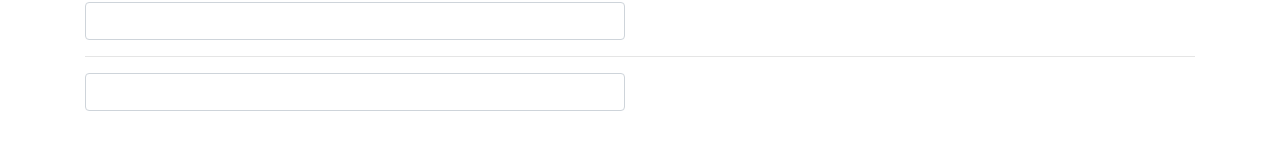
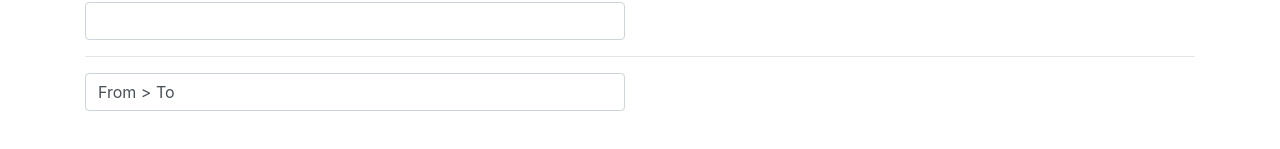
Before and after one commit to perrymarkg/angular-hoteldatepickr, an Angular app: page / in a window 1280 px wide. Shown: the part 265-414 px from the top of the page. Built offline with nearby package versions, Linux system fonts and the light colour scheme; what ng4-click-outside would draw is missing.

Commit message:
Broken range pickr

```diff
--- a/src/app/app.component.html
+++ b/src/app/app.component.html
@@ -15,7 +15,11 @@
   <hr>
   <div class="row">
     <div class="col-md-6">
-        <app-date-pickr [dateFormat]="'E MMM dd, yyyy'" [type]="'range'" [name]=""></app-date-pickr>
+        <app-date-pickr
+          [dateFormat]="'E MMM dd, yyyy'"
+          [type]="'range'"
+          [name]="date"
+          [disabledDates]="disabledDates"></app-date-pickr>
     </div>
   </div>
 </div>
--- a/src/app/app.component.ts
+++ b/src/app/app.component.ts
@@ -9,4 +9,6 @@ import { CalendarComponent } from './calendar/calendar.component';
 export class AppComponent {
   title = 'app';
   dateTest = new Date('2018-08-25');
+
+  disabledDates = ['2018-04-24', '2018-04-19'];
 }
--- a/src/app/calendar/calendar.component.ts
+++ b/src/app/calendar/calendar.component.ts
@@ -9,7 +9,7 @@ import { DatePipe } from '@angular/common';
 })
 export class CalendarComponent implements OnInit {
 
-    @Output() dateSelected = new EventEmitter<Date>();
+    @Output() dateSelected = new EventEmitter<any>();
 
     @Input() type: string;
     @Input() date: string | Date;
@@ -42,10 +42,9 @@ export class CalendarComponent implements OnInit {
     clickStarted = false;
     clickEnded: boolean;
     dateHovered: Date;
-    @Output() rangeStart: Date;
-    @Output() rangeEnd: Date;
-    @Output() rangeStarted = new EventEmitter<Date>();
-    @Output() rangeEnded = new EventEmitter<Date>();
+
+    @Input() rangeStart: Date;
+    @Input() rangeEnd: Date;
 
     constructor(private dp: DatePipe) {
         this.today.setHours(0, 0, 0, 0);
@@ -75,12 +74,12 @@ export class CalendarComponent implements OnInit {
             this.selectedDate.setHours(0, 0, 0, 0);
         }
 
-        if ( this.type === 'range') {
-
+        if ( !this.selectedDate || (this.type === 'range' && !this.rangeStart ) ) {
+            this.activeMonth = new Date( this.today );
         }
 
-        if ( !this.selectedDate ) {
-            this.activeMonth = new Date( this.today );
+        if ( this.type === 'range' && this.rangeStart && this.rangeEnd) {
+            this.activeMonth = new Date( this.rangeStart );
         }
 
         this.days = new Array( this.totalDays ).fill(0);
@@ -210,12 +209,16 @@ export class CalendarComponent implements OnInit {
         }
 
         this.setDayClasses();
-        this.dateSelected.emit( event.obj.date );
+        this.dateSelected.emit({
+            selected: event.obj.date,
+            from: this.rangeStart,
+            to: this.rangeEnd
+        });
     }
 
     registerClicks( event: any) {
 
-        if ( this.rangeStart && event.obj.date.getTime() < this.rangeStart.getTime() ) {
+        if ( !this.isRangeAllowed( event.obj.date ) ) {
             this.resetRange();
         }
 
@@ -223,11 +226,9 @@ export class CalendarComponent implements OnInit {
             this.clickStarted = true;
             this.rangeStart = event.obj.date;
             this.rangeEnd = null;
-            this.rangeStarted.emit(event.obj.date);
         } else {
             this.clickStarted = false;
             this.rangeEnd = event.obj.date;
-            this.rangeEnded.emit(event.obj.date);
             this.dateHovered = null;
         }
 
@@ -241,10 +242,15 @@ export class CalendarComponent implements OnInit {
         this.selectedDate = null;
     }
 
+    isRangeAllowed( date: Date ) {
+        //console.log(this.rangeStart, date.getTime(), this.rangeStart.getTime() );
+        return this.rangeStart && ( date.getTime() <= this.rangeStart.getTime() );
+    }
+
     checkIfRangeAllowed() {
-        if ( this.rangeEnd && this.disabledDates && this.isDateBetweenDisabledDates( this.rangeEnd ) ) {
+        /* if ( this.rangeEnd && this.disabledDates && this.isDateBetweenDisabledDates( this.rangeEnd ) ) {
             this.resetRange();
-        }
+        } */
     }
 
     highlightDay(event: Event, day: any) {
--- a/src/app/datepickr/date-pickr.component.html
+++ b/src/app/datepickr/date-pickr.component.html
@@ -1,7 +1,7 @@
 <div class="datepickr"  (clickOutside)="onClickedOutside($event)">
     <input class="form-control"
         (click)="showCalendar()"
-        [(ngModel)]="selectedDate"
+        [(ngModel)]="output"
         [name]="name + '-datepickr'"
         readonly />
     <app-calendar
@@ -9,5 +9,6 @@
         class="calendar"
         (dateSelected)="setSelectedDate( $event )"
         [date]="selectedDate"
-        [type]="type" ></app-calendar>
+        [type]="type"
+        [disabledDates]="disabledDates" ></app-calendar>
 </div>
--- a/src/app/datepickr/date-pickr.component.ts
+++ b/src/app/datepickr/date-pickr.component.ts
@@ -10,8 +10,11 @@ import { DatePipe } from '@angular/common';
 export class DatePickrComponent implements OnInit {
 
     show = false;
-    selectedDate: String;
+    selectedDate: string;
 
+    output: string;
+
+    @Input() disabledDates: Array<Date | string>;
     @Input() from: Date | string;
     @Input() to: Date | string;
 
@@ -22,6 +25,13 @@ export class DatePickrComponent implements OnInit {
     constructor(private dp: DatePipe) {}
 
     ngOnInit() {
+
+        if ( this.type === 'range' ) {
+            this.output = 'From > To';
+            return;
+        }
+
+        this.output = this.selectedDate;
     }
 
     showCalendar() {
@@ -38,7 +48,17 @@ export class DatePickrComponent implements OnInit {
         }
     }
 
-    setSelectedDate( date: Date ) {
-        this.selectedDate = this.dp.transform(date, this.dateFormat);
+    setSelectedDate( event: any ) {
+        this.selectedDate = this.dp.transform( event.selected, this.dateFormat);
+
+        if ( this.type === 'range' ) {
+            this.from = event.from ? this.dp.transform( event.from, this.dateFormat) : 'From';
+            this.to = event.to ? this.dp.transform( event.to ) : 'To';
+
+            this.output = this.from + ' > ' + this.to;
+            return;
+        }
+
+        this.output = this.dp.transform( event.selected, this.dateFormat);
     }
 }
```
